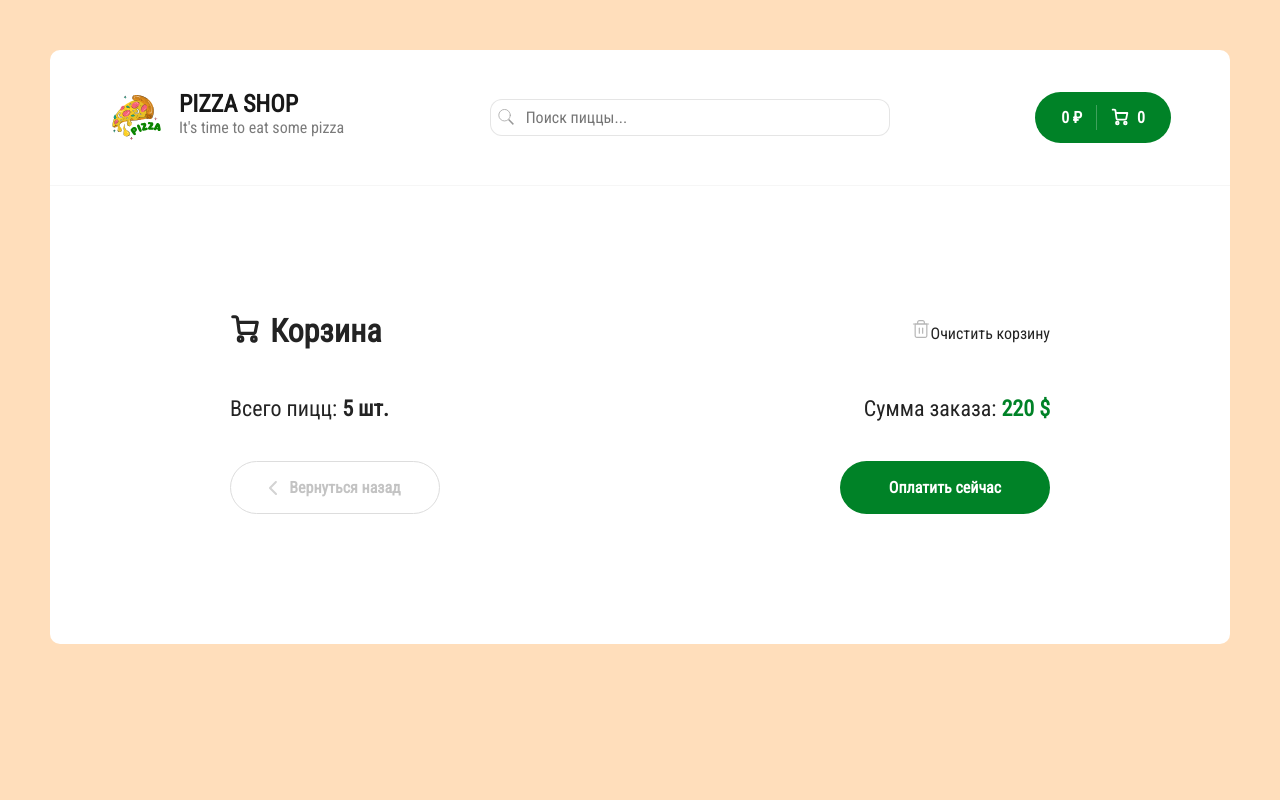
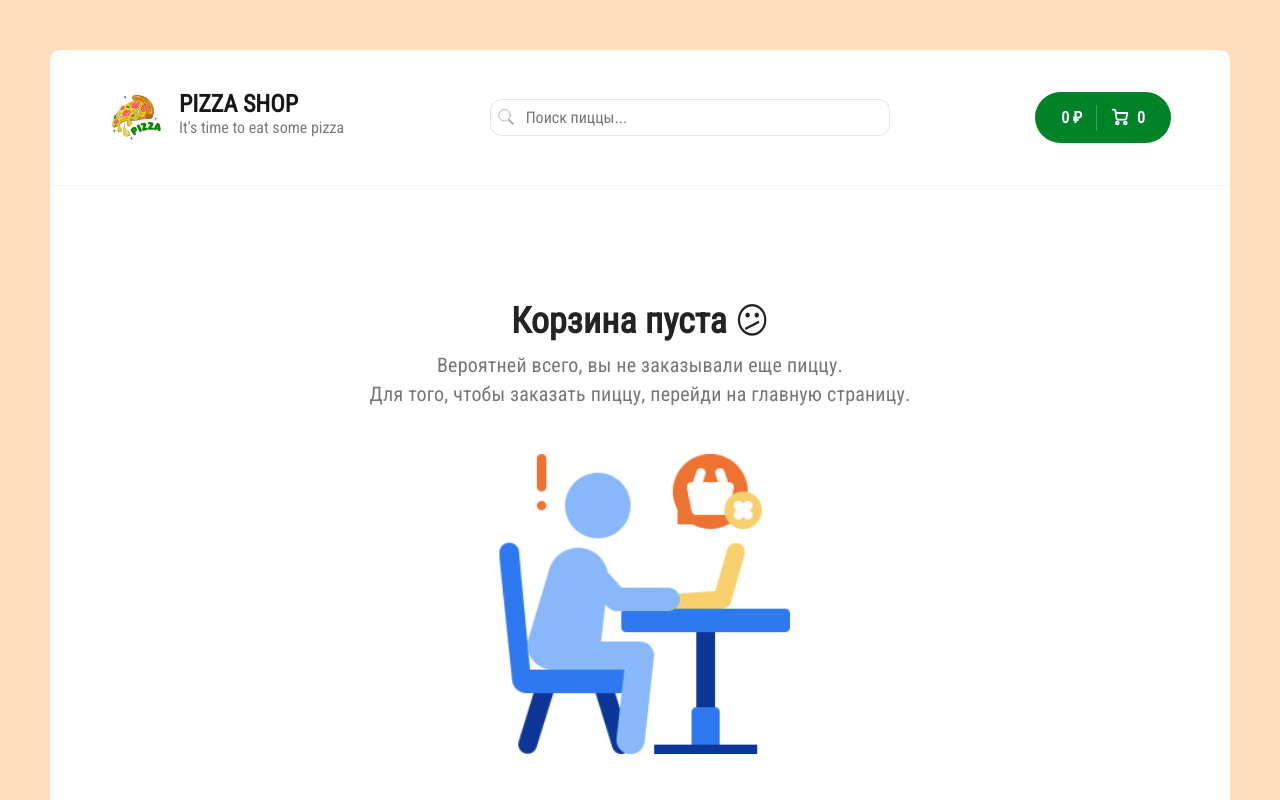
Before and after one commit to BenjaminTaylor496/pizza-time, a React (Create React App) app: page /cart in a window 1280 px wide. Shown: the top 800 px of the page. Built offline with nearby package versions, Linux system fonts and the light colour scheme.

Commit message:
update cart

```diff
--- /dev/null
+++ b/src/components/CartEmpty.jsx
@@ -0,0 +1,23 @@
+import { Link } from 'react-router-dom';
+
+import cartIsEmpty from '../assets/img/empty.png';
+
+export const CartEmpty = () => {
+	return (
+		<>
+			<div className='cart cart-empty'>
+				<h2>
+					Корзина пуста <span>😕</span>
+				</h2>
+				<p>
+					Вероятней всего, вы не заказывали еще пиццу. <br />
+					Для того, чтобы заказать пиццу, перейди на главную страницу.
+				</p>
+				<img src={cartIsEmpty} alt='cart is empty(' />
+				<Link to='/' className='button button--black'>
+					<span>Вернуться назад</span>
+				</Link>
+			</div>
+		</>
+	);
+};
--- a/src/components/CartItems.jsx
+++ b/src/components/CartItems.jsx
@@ -29,7 +29,9 @@ const CartItems = ({ id, title, type, size, price, count, imageUrl }) => {
 			</div>
 			<div className='cart__item-info'>
 				<h3>{title}</h3>
-				<p>{type}, 26 см.</p>
+				<p>
+					{type}, {size} см.
+				</p>
 			</div>
 			<div className='cart__item-count'>
 				<div className='button button--outline button--circle cart__item-count-minus'>
--- a/src/components/PizzaBlock/index.jsx
+++ b/src/components/PizzaBlock/index.jsx
@@ -20,7 +20,7 @@ export const PizzaBlock = ({ id, title, price, imageUrl, sizes, types, rating })
 			price,
 			imageUrl,
 			type: pizzaTypes[activeType],
-			size: activeSize[activeSize],
+			size: sizes[activeSize],
 			count: 0,
 		};
 		dispatch(addPizza(item));
--- a/src/components/Search/index.jsx
+++ b/src/components/Search/index.jsx
@@ -9,11 +9,11 @@ import { SearchContext } from '../../App';
 export const Search = () => {
 	const [value, setValue] = useState(''); //<== Локальный стэйт внутри компонента Search. Нужен для того, чтобы моментально получать информацию
 	const { setSearchValue } = useContext(SearchContext);
-	const dispatch = useDispatch;
-	const inputRef = useRef(null);
+	const dispatch = useDispatch();
+	const inputRef = useRef();
 
 	const onClickClearInput = () => {
-		dispatch(setSearchValue(''));
+		setSearchValue('');
 		setValue(''); // Очищение поля input
 		inputRef.current.focus(); // Фокусировка в поле для ввода после очистки
 	};
@@ -23,7 +23,7 @@ export const Search = () => {
 			setSearchValue(string);
 		}, 350),
 		[],
-	); //<=== сохранение ссылки на функцию и вызов ее через 350 милисекунд
+	); //<=== сохранение ссылки на функцию и вызов ее через определенное время (в данном проекте  через 350 милисекунд)
 
 	const onChangeInput = event => {
 		setValue(event.target.value); // При вызове onChangeInput будет меняться input. Данное действие сохранится моментально
--- a/src/pages/Cart.jsx
+++ b/src/pages/Cart.jsx
@@ -3,10 +3,24 @@ import { Link } from 'react-router-dom';
 import { useDispatch, useSelector } from 'react-redux';
 
 import CartItems from '../components/CartItems';
+import { CartEmpty } from '../components/CartEmpty';
+import { clearPizzas } from '../redux/slices/cartSlice';
 
 const Cart = () => {
 	const dispatch = useDispatch;
-	const pizzas = useSelector(state => state.cart.pizzas); // useSelector нужен для того, чтобы вывести все пиццы
+	const { totalPrice, pizzas } = useSelector(state => state.cart); // useSelector нужен для того, чтобы вывести все пиццы
+
+	const onClickClear = () => {
+		if (window.confirm('Хьуна боккъала а лаьа тускар дасса да?')) {
+			dispatch(clearPizzas());
+		}
+	};
+
+	if (!totalPrice) {
+		return <CartEmpty />;
+	}
+
+	const totalCount = pizzas.reduce((sum, pizza) => sum + pizza.count, 0); //Отражаемое количество пицц в header
 
 	return (
 		<div className='container container--cart'>
@@ -40,7 +54,7 @@ const Cart = () => {
 						</svg>
 						Корзина
 					</h2>
-					<div className='cart_clear'>
+					<div onClick={onClickClear} className='cart__clear'>
 						<svg
 							width='20'
 							height='20'
@@ -85,11 +99,11 @@ const Cart = () => {
 					<div className='cart__bottom-details'>
 						<span>
 							{' '}
-							Всего пицц: <b>5 шт.</b>{' '}
+							Всего пицц: <b>{totalCount} шт.</b>{' '}
 						</span>
 						<span>
 							{' '}
-							Сумма заказа: <b>220 $</b>{' '}
+							Сумма заказа: <b>{totalPrice} ₽</b>{' '}
 						</span>
 					</div>
 					<div className='cart__bottom-buttons'>
--- a/src/redux/Slices/cartSlice.js
+++ b/src/redux/Slices/cartSlice.js
@@ -46,6 +46,7 @@ const cartSlice = createSlice({
 		},
 		clearPizzas(state) {
 			state.pizzas = [];
+			state.totalPrice = 0;
 		},
 	},
 });
--- a/src/scss/app.scss
+++ b/src/scss/app.scss
@@ -1,5 +1,5 @@
-@import './variables.scss';
-@import './libs/normalize.scss';
+@import './variables';
+@import './libs/normalize';
 
 @import './components/all';
 
@@ -10,26 +10,41 @@ body {
 .wrapper {
 	width: calc(100vw - 100px);
 	height: 100%;
-	background-color: #ffffff;
+	background-color: #fff;
 	margin: 50px auto;
 	border-radius: 10px;
 	max-width: 1400px;
 
 	@media (max-width: 645px) {
 		width: calc(100vw - 30px);
-		margin-top: 15 px;
+		margin-top: 15px;
 	}
 }
 
 .content {
 	padding: 40px 0;
 
+	&__error-info {
+		margin: 100px auto;
+		width: 500px;
+		text-align: center;
+
+		h2 {
+			font-size: 32px;
+			font-weight: 700;
+			margin-bottom: 10px;
+		}
+
+		p {
+			font-size: 20px;
+		}
+	}
+
 	&__title {
-		margin: 35px 0;
-		font-weight: 700;
+		font-weight: 800;
 		font-size: 38px;
-		margin-top: 50px;
-		margin-bottom: 40px;
+		margin-top: 60px;
+		margin-bottom: 50px;
 	}
 
 	&__items {
@@ -37,10 +52,8 @@ body {
 		grid-template-columns: repeat(4, 1fr);
 		grid-template-rows: repeat(1, 1fr);
 		grid-column-gap: 11px;
-		grid-row-gap: 25px;
 
 		@media (max-width: 1400px) {
-			/**Если ширина @media будет 1400px, то в этом случае количество колонок станет 3 */
 			grid-template-columns: repeat(3, 1fr);
 		}
 
@@ -89,11 +102,8 @@ body {
 		@media (max-width: 820px) {
 			.categories {
 				margin-top: 30px;
-				/**Отступ сверху */
 			}
-
 			flex-direction: column-reverse;
-			/** Меню сортировки поднимается наверх*/
 		}
 	}
 }
@@ -221,6 +231,27 @@ body {
 						display: none;
 					}
 				}
+
+				&:disabled {
+					opacity: 0.4;
+					border-color: #787878;
+
+					&:active {
+						transform: none;
+					}
+
+					&:hover {
+						background-color: transparent;
+
+						svg path {
+							fill: #787878;
+						}
+					}
+
+					svg path {
+						fill: #787878;
+					}
+				}
 			}
 
 			b {
@@ -338,18 +369,19 @@ body {
 		}
 	}
 
-	&--empty {
-		margin: 0 auto;
-		width: 560px;
+	&-empty {
+		margin: 80px auto;
+		width: 620px;
 		text-align: center;
 
 		h2 {
-			font-size: 32px;
-			margin-bottom: 10px;
+			font-size: 36px;
+			font-weight: 700;
+			margin-bottom: 15px;
 		}
 
 		p {
-			font-size: 18px;
+			font-size: 20px;
 			line-height: 145.4%;
 			letter-spacing: 0.01em;
 			color: #777777;
```
Also changed, not shown: src/assets/img/empty.png (added).
